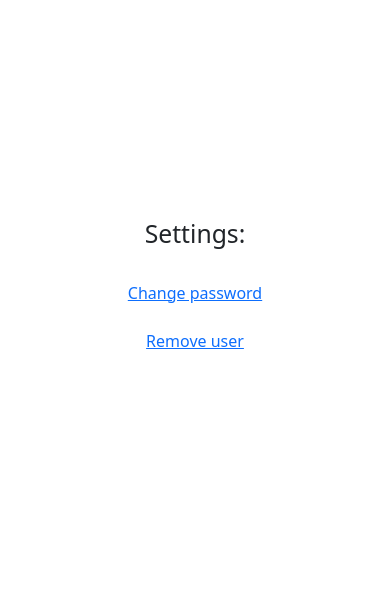
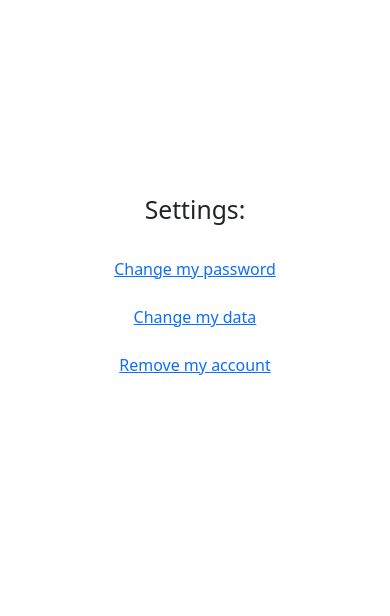
Before and after one commit to michalzolyniak/photo_gallery, a Flask app: page /user_settings in a window 390 px wide. Shown: the part 164-780 px from the top of the page. Run offline with Flask 2, Linux system fonts and the light colour scheme; data that the repository does not hold is empty; some libraries are stand-ins or nearby versions.

Commit message:
remove user under constructio

```diff
--- a/models/login/login_routes.py
+++ b/models/login/login_routes.py
@@ -53,6 +53,23 @@ def change_password():
     return flask.render_template("change_password.html", isNewPassword=True, form=form, name=name)
 
 
+@lg.route('/remove_account', methods=('GET', 'POST'))
+def remove_account():
+    name = flask.request.form.get('name')
+    if flask.request.method == 'POST':
+        if flask.request.form['action'] == 'Yes':
+            print("test")
+            # db_models.User.query.filter(db_models.User.username == str(name)).update({'password': password})
+            # db_models.db.session.commit()
+            flask.flash(f"You have just changed your password")
+            # flask.session.clear()
+            # return flask.render_template("register.html", isRegister=True, form=form, name=name)
+        elif flask.request.form['action'] == 'No':
+            return flask.redirect('/')
+    return flask.render_template("remove_account.html", isRemoveAccount=True)
+
+
+
 @lg.route('/logout')
 @login_required
 def logout():
--- a/models/login/templates/user_settings.html
+++ b/models/login/templates/user_settings.html
@@ -6,9 +6,11 @@
                     <br>
                     <div class="container">
                         <ul class="list-unstyled text-center">
-                            <li><a href="{{ url_for('lg.change_password') }}">Change password</a></li>
+                            <li><a href="{{ url_for('lg.change_password') }}">Change my password</a></li>
                             <br>
-                            <li><a href="{{ url_for('lg.change_password') }}}">Remove user</a></li>
+                            <li><a href="{{ url_for('lg.change_password') }}">Change my data</a></li>
+                            <br>
+                            <li><a href="{{ url_for('lg.remove_account') }}">Remove my account</a></li>
                         </ul>
                         <br>
                     <!-- Modal -->
```
Also changed, not shown: models/login/templates/remove_account.html (added, +21 -0 lines).
